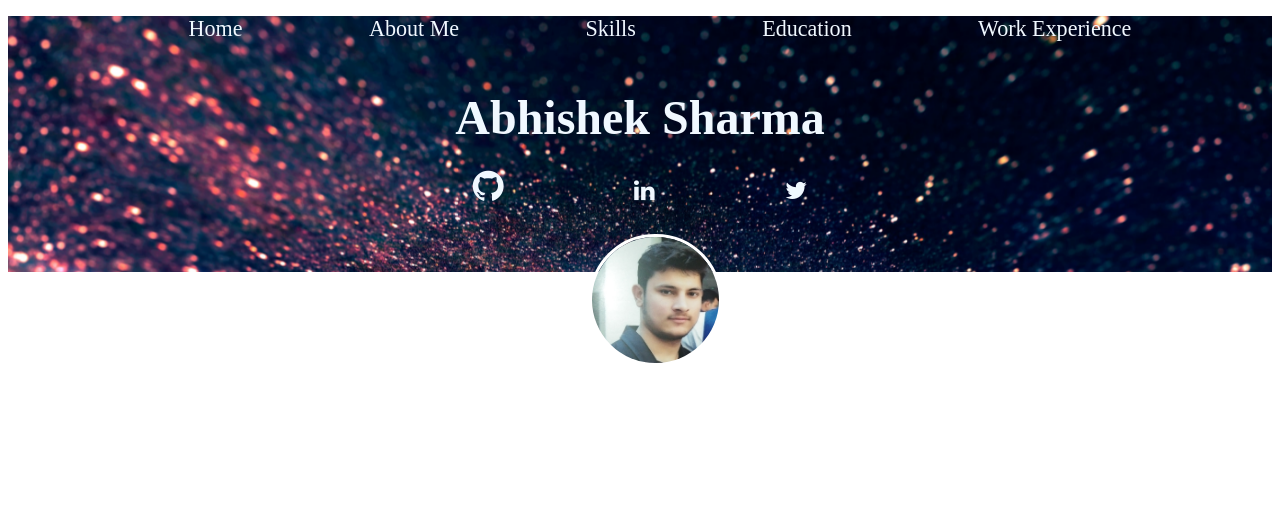
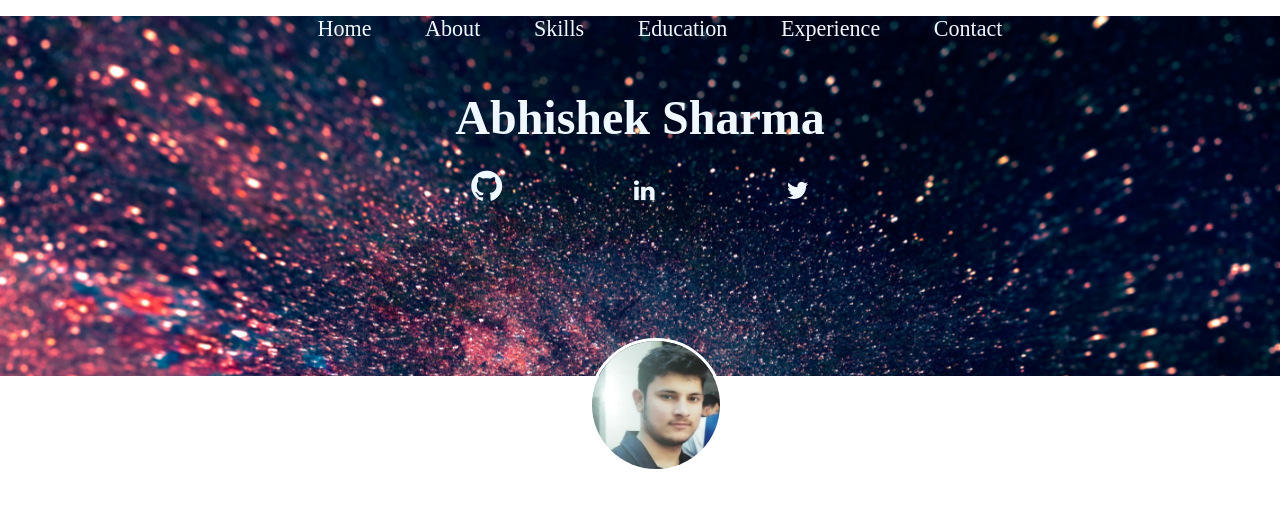
Before and after one commit to AbhishekSharma-86/AbhishekSharma-86.github.io, a plain HTML site: page index.html in a window 1280 px wide. Shown: the top 508 px of the page. Drawn offline with Linux system fonts and the light colour scheme.

Commit message:
modified header

```diff
--- a/index.html
+++ b/index.html
@@ -15,10 +15,11 @@
             <nav>
                 <ul class="nav-list">
                     <li class="nav-items"><a href="#"> Home</a></li>
-                    <li><a href="#About-Me">About Me</a></li>
+                    <li><a href="#About-Me">About</a></li>
                     <li><a href="#"> Skills</a></li>
                     <li><a href="#">Education</a></li>
-                    <li><a href="#">Work Experience</a></li>
+                    <li><a href="#">Experience</a></li>
+                    <li><a href="#">Contact</a></li>
 
                 </ul>
             </nav>
--- a/main.css
+++ b/main.css
@@ -1,10 +1,13 @@
 /* header */
+body{
+    margin: 0px;
+}
 .header-item{
     color: aliceblue;
     padding: 0%;
     background-image: url(img/header-background.jpg);
-    height: 16rem;
-    width: 100%;
+    height: 45vh;
+    width: 100vw;
     padding: 0rem;
     background-position: center;
     background-repeat: no-repeat;
@@ -16,7 +19,7 @@
 }
 .nav-list li{
     display: inline;
-    margin: 5%;
+    margin: 2%;
 }
 .nav-list li a{
     font-size: 138%;
```
